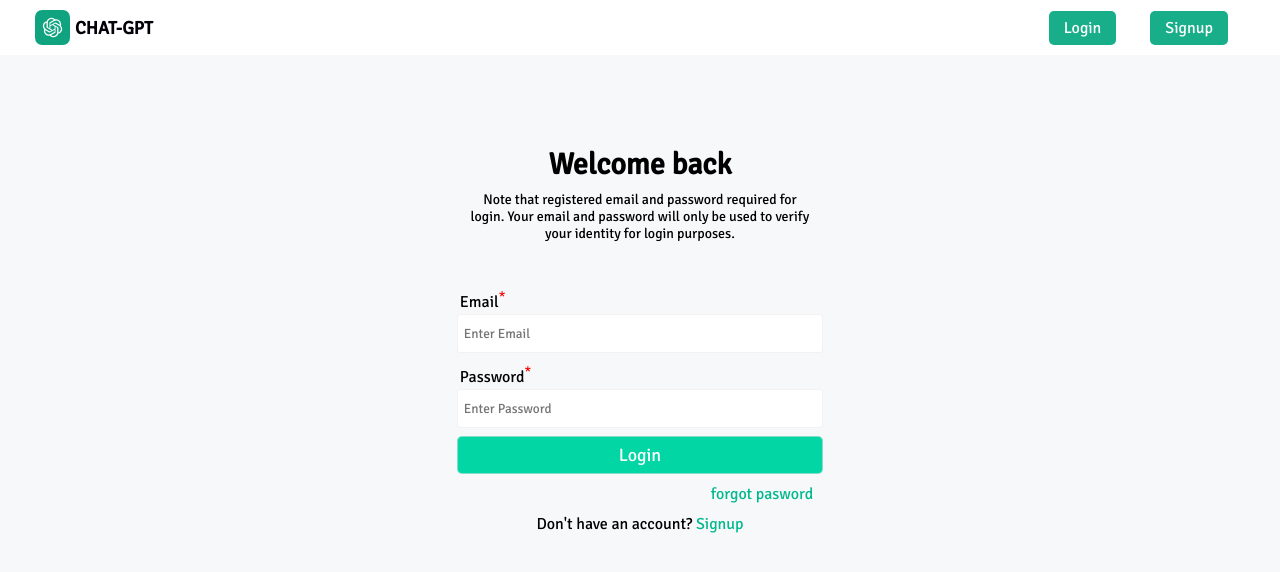
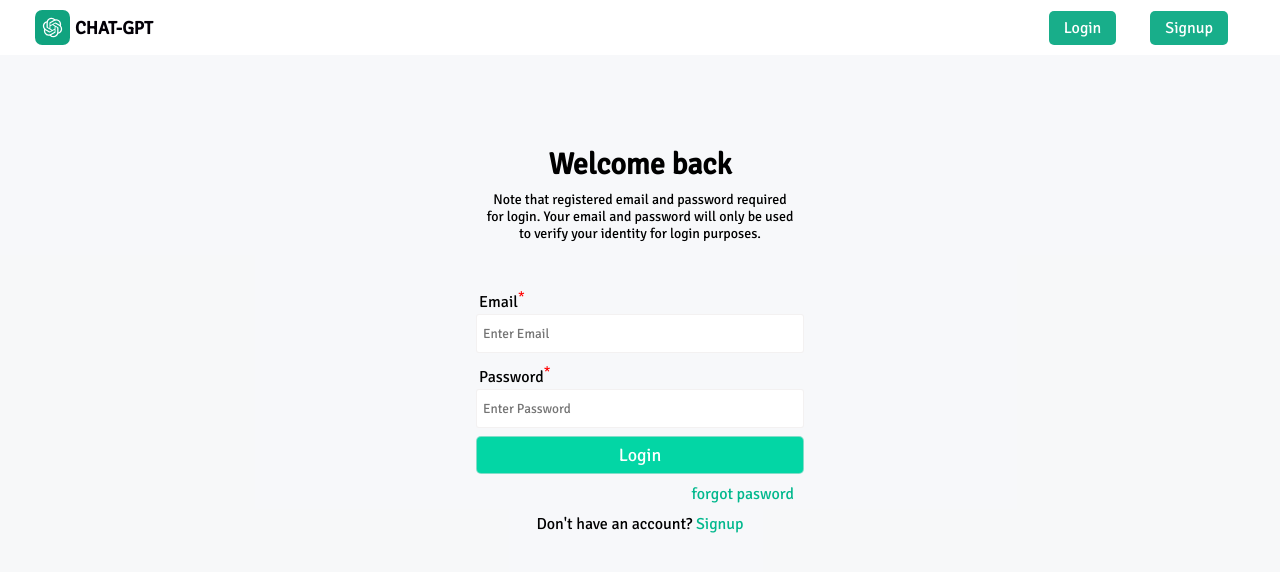
Before and after one commit to Arvind78/chatGPT, a React (Vite) app: page /login in a window 1280 px wide. Shown: the top 572 px of the page. Built offline with nearby package versions, Linux system fonts and the light colour scheme.

Commit message:
something

```diff
--- a/src/components/chat/Chat.module.css
+++ b/src/components/chat/Chat.module.css
@@ -616,3 +616,19 @@ gap: 16px;
 }
 
   }
+
+  @media (max-width:640px) {
+
+  .chatRusultM{
+    margin:10px 0px;
+    height:240px;
+    display: flex;
+    gap: 10px;
+    text-align: justify;
+    padding:15px;
+    justify-content: center;
+    overflow-y: scroll;
+
+  }
+
+}
--- a/src/components/login/Login.module.css
+++ b/src/components/login/Login.module.css
@@ -10,7 +10,7 @@
 
   .LoginForm {
     height: 80%;
-    width: 38%;
+    width: 35%;
   }
 
   .LoginFormHeading {
@@ -32,6 +32,7 @@
     width: 100%;
     color: #02b88d;
     padding: 2px 10px;
+    cursor: pointer;
   }
   .LoginFormDeleits {
     padding: 18px 60px;
```
Also changed, not shown: src/redux/userSlice.js (+13 -13 lines), 1 other file (tests, documents, lock files or other folders).
